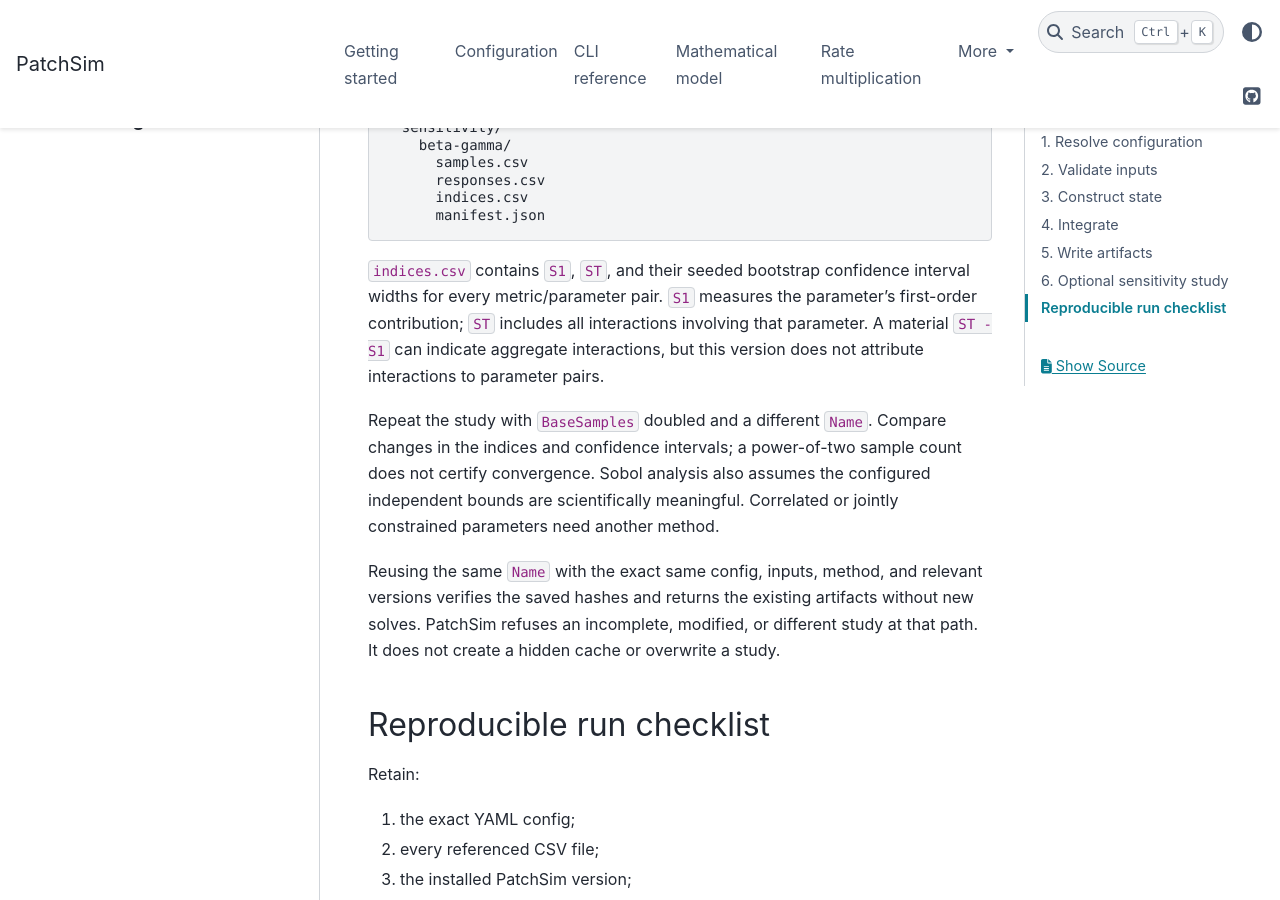
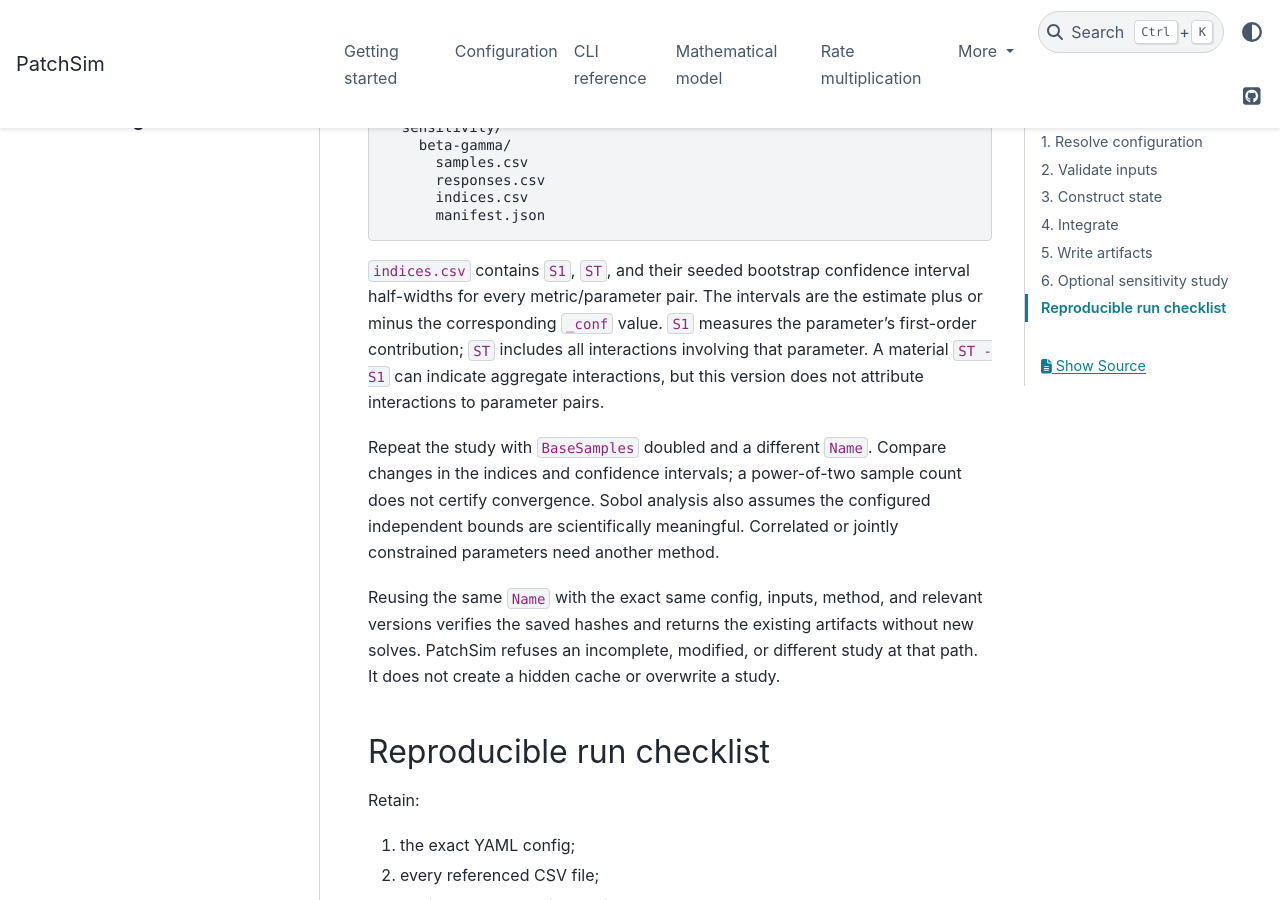
Before and after one commit to dsih-artpark/patchsim, a Sphinx documentation site: the page built from docs/simulation-workflow.md, in a window 1280 px wide and 900 px high, scrolled down 2744 px. Built offline with Sphinx 7.4.7 and the PyData theme 0.15.4, drawn with Linux system fonts in a browser that asks for light colours.

Commit message:
fix: tighten sensitivity provenance and docs

````diff
--- a/docs/simulation-workflow.md
+++ b/docs/simulation-workflow.md
@@ -122,10 +122,11 @@ OutputDir/
 ```
 
 `indices.csv` contains `S1`, `ST`, and their seeded bootstrap confidence
-interval widths for every metric/parameter pair. `S1` measures the parameter's
-first-order contribution; `ST` includes all interactions involving that
-parameter. A material `ST - S1` can indicate aggregate interactions, but this
-version does not attribute interactions to parameter pairs.
+interval half-widths for every metric/parameter pair. The intervals are the
+estimate plus or minus the corresponding `_conf` value. `S1` measures the
+parameter's first-order contribution; `ST` includes all interactions involving
+that parameter. A material `ST - S1` can indicate aggregate interactions, but
+this version does not attribute interactions to parameter pairs.
 
 Repeat the study with `BaseSamples` doubled and a different `Name`. Compare
 changes in the indices and confidence intervals; a power-of-two sample count
````
Also changed, not shown: 3 other files.
